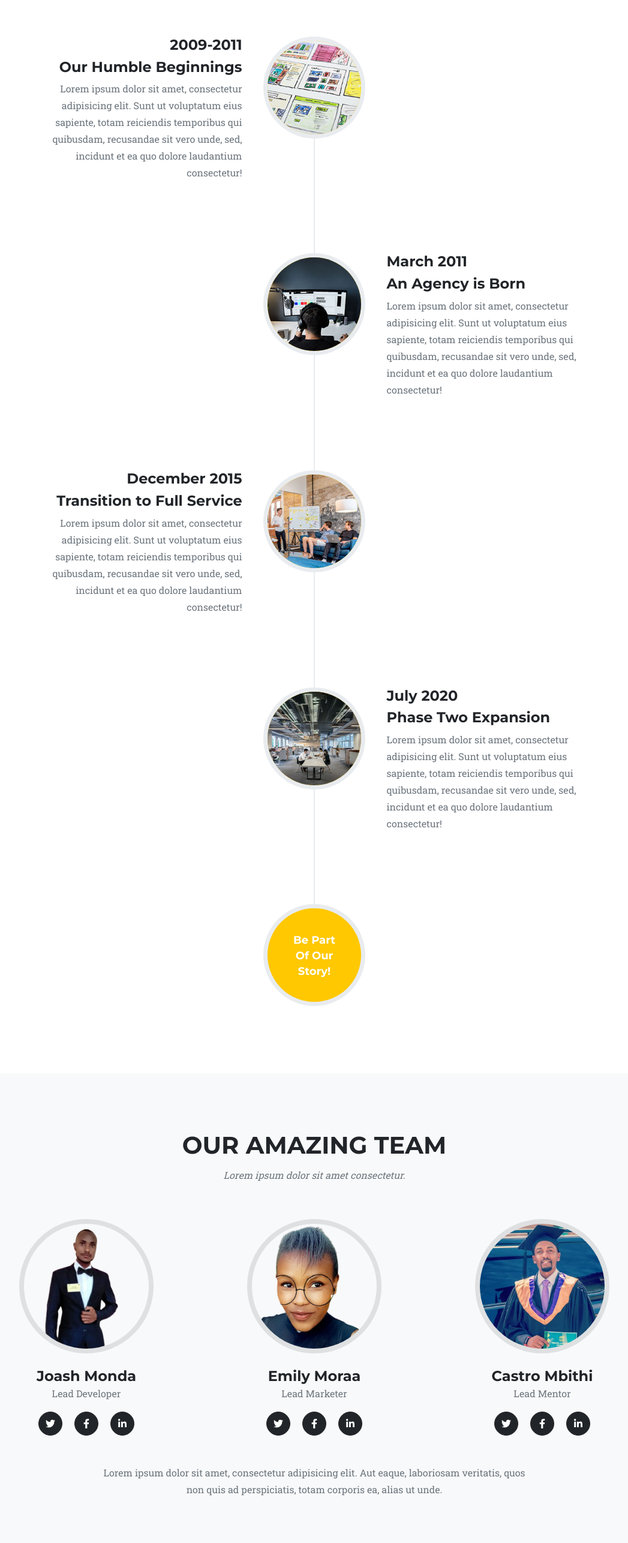
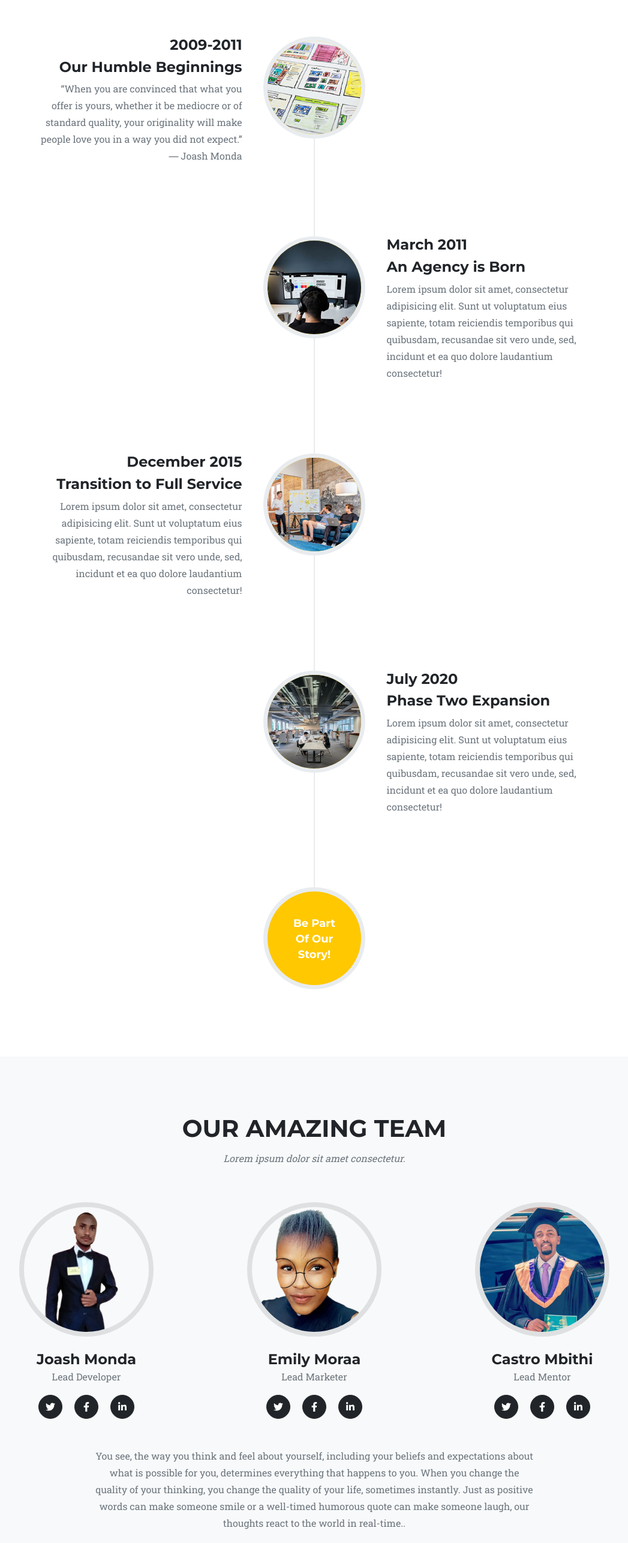
Before and after one commit to JoshMonda/portfolio, a plain HTML site: page index.html in a window 1280 px wide. Shown: the part 2881-5453 px from the top of the page at 60% size, without its empty margins (116-1163 px from the left). Drawn offline with nearby package versions, Linux system fonts and the light colour scheme.

Commit message:
Initial Commit

```diff
--- a/index.html
+++ b/index.html
@@ -206,7 +206,8 @@
                                 <h4 class="subheading">Our Humble Beginnings</h4>
                             </div>
                             <div class="timeline-body"><p class="text-muted">
-                            Lorem ipsum dolor sit amet, consectetur adipisicing elit. Sunt ut voluptatum eius sapiente, totam reiciendis temporibus qui quibusdam, recusandae sit vero unde, sed, incidunt et ea quo dolore laudantium consectetur!
+                            “When you are convinced that what you offer is yours, whether it be mediocre or of standard quality, your originality will make people love you in a way you did not expect.”
+                            ― Joash Monda
                         </p></div>
                         </div>
                     </li>
@@ -217,7 +218,10 @@
                                 <h4>March 2011</h4>
                                 <h4 class="subheading">An Agency is Born</h4>
                             </div>
-                            <div class="timeline-body"><p class="text-muted">Lorem ipsum dolor sit amet, consectetur adipisicing elit. Sunt ut voluptatum eius sapiente, totam reiciendis temporibus qui quibusdam, recusandae sit vero unde, sed, incidunt et ea quo dolore laudantium consectetur!</p></div>
+                            <div class="timeline-body"><p class="text-muted">
+                            Lorem ipsum dolor sit amet, consectetur adipisicing elit. Sunt ut voluptatum eius sapiente, totam reiciendis temporibus qui quibusdam, recusandae sit vero unde, sed, incidunt et ea quo dolore laudantium consectetur!
+                        </p>
+                    </div>
                         </div>
                     </li>
                     <li>
@@ -294,7 +298,10 @@
                     </div>
                 </div>
                 <div class="row">
-                    <div class="col-lg-8 mx-auto text-center"><p class="large text-muted">Lorem ipsum dolor sit amet, consectetur adipisicing elit. Aut eaque, laboriosam veritatis, quos non quis ad perspiciatis, totam corporis ea, alias ut unde.</p></div>
+                    <div class="col-lg-8 mx-auto text-center"><p class="large text-muted">
+                  You see, the way you think and feel about yourself, including your beliefs and expectations about what is possible for you, determines everything that happens to you.
+                  When you change the quality of your thinking, you change the quality of your life, sometimes instantly. Just as positive words can make someone smile or a well-timed humorous quote can make someone laugh, our thoughts react to the world in real-time..
+                </p></div>
                 </div>
             </div>
         </section>
@@ -322,7 +329,7 @@
             <div class="container">
                 <div class="text-center">
                     <h2 class="section-heading text-uppercase">Contact Us</h2>
-                    <h3 class="section-subheading text-muted">Lorem ipsum dolor sit amet consectetur.</h3>
+                    <h3 class="section-subheading text-muted">Contacts Us For more Information.</h3>
                 </div>
                 <!-- * * * * * * * * * * * * * * *-->
                 <!-- * * SB Forms Contact Form * *-->
```
